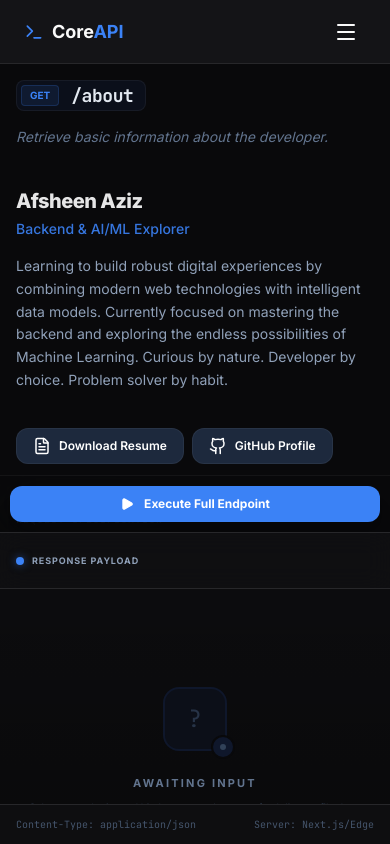
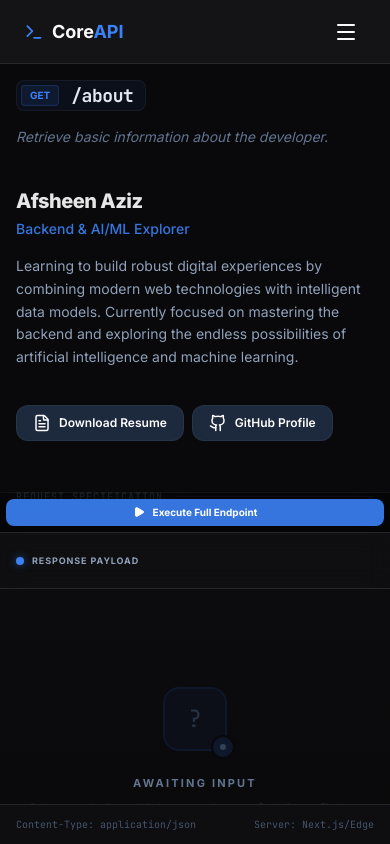
Before and after one commit to Afsheen-Aziz/portfolio, a Next.js app: page / in a window 390 px wide. Built offline with nearby package versions, Linux system fonts and the light colour scheme.

Commit message:
Polish bio text and finalize miniature mobile execution button

```diff
--- a/src/components/MainPanel.tsx
+++ b/src/components/MainPanel.tsx
@@ -223,22 +223,22 @@ export default function MainPanel({ endpoint, onExecute, isExecuting }: MainPane
                 </motion.div>
             </AnimatePresence>
 
-            {/* Mobile Sticky Button Bar - Scaled down for better visibility of content */}
-            <div className="md:hidden sticky bottom-0 left-0 right-0 p-2.5 bg-background/80 backdrop-blur-xl border-t border-white/5 z-20">
+            {/* Mobile Sticky Button Bar - Drastically reduced footprint */}
+            <div className="md:hidden sticky bottom-0 left-0 right-0 p-1.5 bg-black/40 backdrop-blur-md border-t border-white/5 z-20">
                 <button
                     onClick={onExecute}
                     disabled={isExecuting}
                     className={cn(
-                        "w-full flex items-center justify-center gap-2.5 py-2.5 rounded-xl font-bold text-xs transition-all active:scale-[0.98] disabled:opacity-50 disabled:cursor-not-allowed shadow-xl",
+                        "w-full flex items-center justify-center gap-2 py-1.5 rounded-lg font-bold text-[10px] transition-all active:scale-[0.98] disabled:opacity-50 disabled:cursor-not-allowed",
                         endpoint.method === 'GET'
-                            ? "bg-accent-get text-white"
-                            : "bg-accent-post text-white"
+                            ? "bg-accent-get/90 text-white"
+                            : "bg-accent-post/90 text-white"
                     )}
                 >
                     {isExecuting ? (
-                        <div className="w-4 h-4 border-2 border-white/30 border-t-white rounded-full animate-spin" />
+                        <div className="w-3 h-3 border-2 border-white/30 border-t-white rounded-full animate-spin" />
                     ) : (
-                        <Play className="w-3.5 h-3.5 fill-current" />
+                        <Play className="w-3 h-3 fill-current" />
                     )}
                     {isExecuting ? 'Requesting...' : 'Execute Full Endpoint'}
                 </button>
--- a/src/data/endpoints.ts
+++ b/src/data/endpoints.ts
@@ -35,7 +35,7 @@ export const endpoints: Endpoint[] = [
     intro: {
       title: "Afsheen Aziz",
       subtitle: "Backend & AI/ML Explorer",
-      content: "Learning to build robust digital experiences by combining modern web technologies with intelligent data models. Currently focused on mastering the backend and exploring the endless possibilities of Machine Learning.\n\nCurious by nature. Developer by choice. Problem solver by habit."
+      content: "Learning to build robust digital experiences by combining modern web technologies with intelligent data models. Currently focused on mastering the backend and exploring the endless possibilities of artificial intelligence and machine learning."
     },
     links: [
       { label: 'Download Resume', url: 'https://drive.google.com/file/d/1jcH-D_4YXrS6nQ4ZtEizM0j2yxK7Ohd6/view?usp=sharing', type: 'resume' },
```
